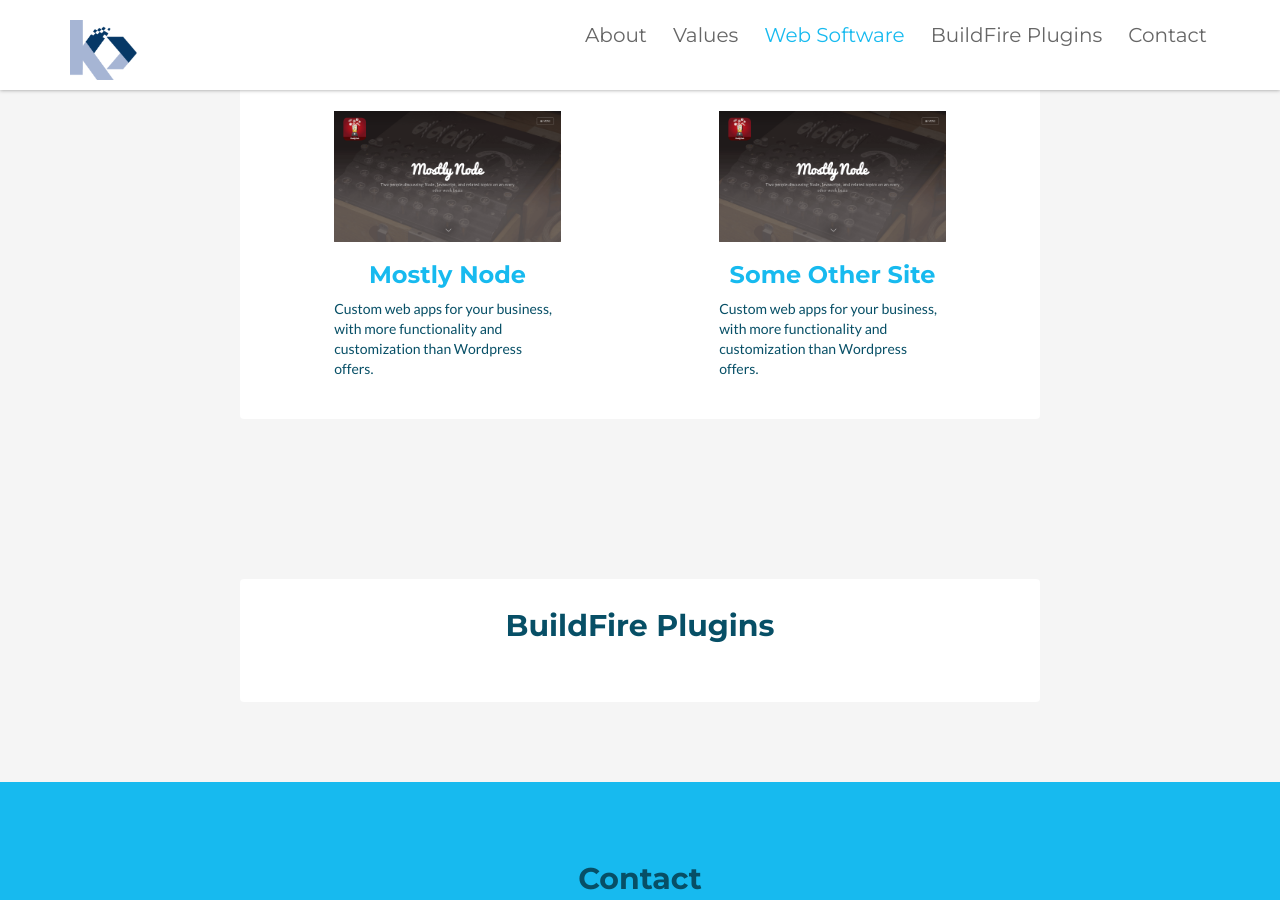
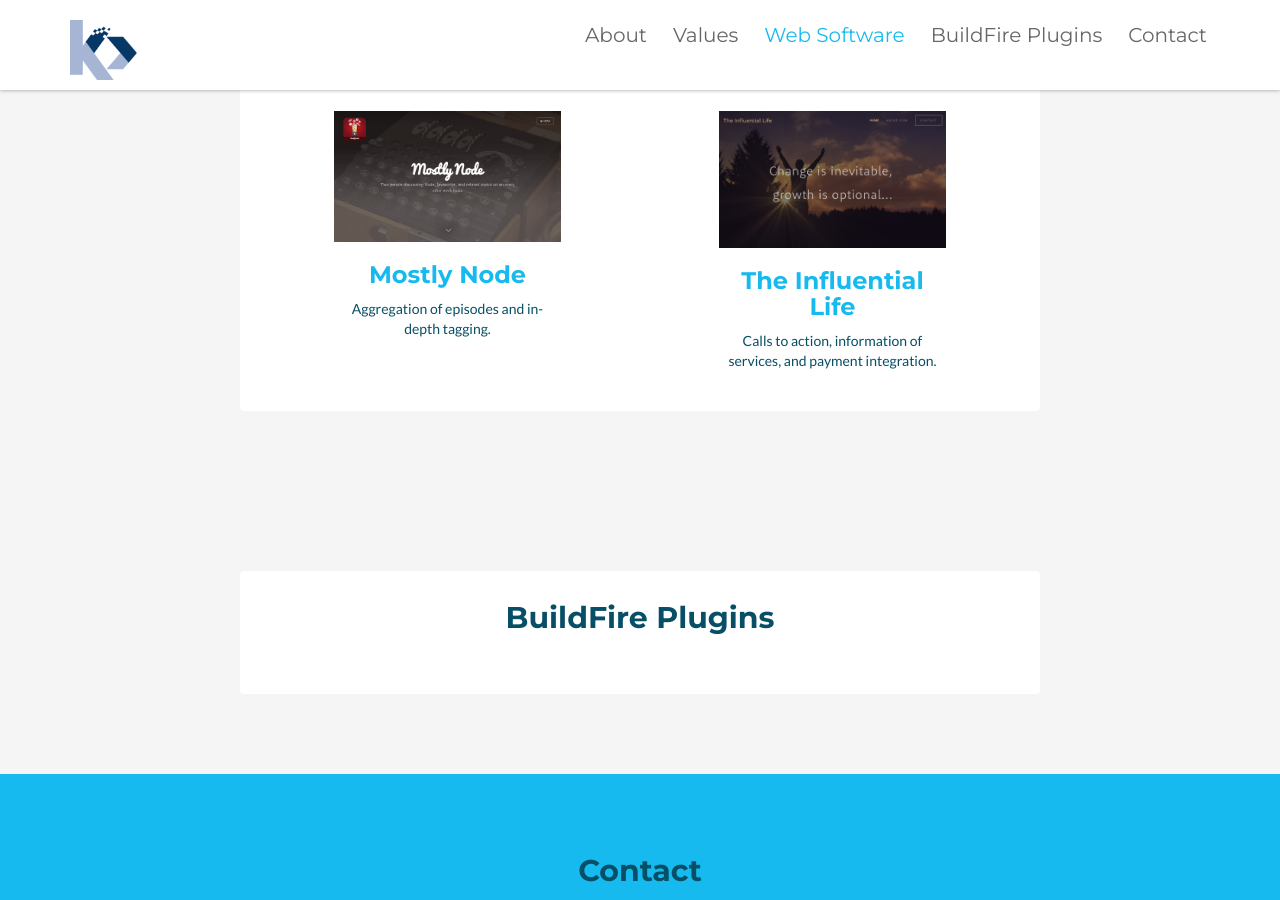
Before and after one commit to kickinbahkproductions/kickinbahkproductions-dev, a Jekyll site: the page built from index.html, in a window 1280 px wide and 900 px high, scrolled down 2292 px. Built offline with Jekyll 4.4.1, drawn with Linux system fonts in a browser that asks for light colours.

Commit message:
add second website and image

```diff
--- a/_includes/web-software.html
+++ b/_includes/web-software.html
@@ -4,18 +4,18 @@
     <div class="web-software-inner">
     <h2 class="title text-center">Web Software</h2>
       <div class="row">
-        <div class="item col-md-4 col-sm-6 col-xs-12 col-md-offset-1 col-sm-offset-3">
+        <div class="item col-md-4 col-sm-6 col-xs-6 col-md-offset-1 col-sm-offset-3 col-xs-offset-3">
           <div class="web-software-content">
             <a href="http://mostlynode.com"><img src="public/images/mostly-node.png" class="img-responsive" /></a>
             <h3 class="sub-title text-center">Mostly Node</h3>
-            <p>Custom web apps for your business, with more functionality and customization than Wordpress offers.</p>
+            <p class="text-center">Aggregation of episodes and in-depth tagging.</p>
           </div><!-- ** content ** -->
         </div><!-- ** item ** -->
-        <div class="item col-md-4 col-sm-6 col-xs-12 col-md-offset-2 col-sm-offset-3">
+        <div class="item col-md-4 col-sm-6 col-xs-6 col-md-offset-2 col-sm-offset-3 col-xs-offset-3">
           <div class="web-software-content">
-            <a href="#"><img src="public/images/mostly-node.png" class="img-responsive" /></a>
-            <h3 class="sub-title text-center">Some Other Site</h3>
-            <p>Custom web apps for your business, with more functionality and customization than Wordpress offers.</p>
+            <a href="http://www.theinfluentiallife.com/"><img src="public/images/theinfluentiallife.png" class="img-responsive" /></a>
+            <h3 class="sub-title text-center">The Influential Life</h3>
+            <p class="text-center">Calls to action, information of services, and payment integration.</p>
           </div><!-- ** content ** -->
         </div><!-- ** item ** -->
       </div><!-- ** row ** -->
```
Also changed, not shown: public/images/theinfluentiallife.png (added), 2 other files.
